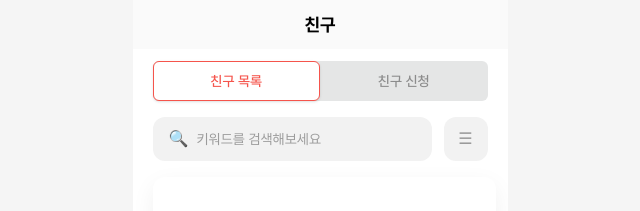
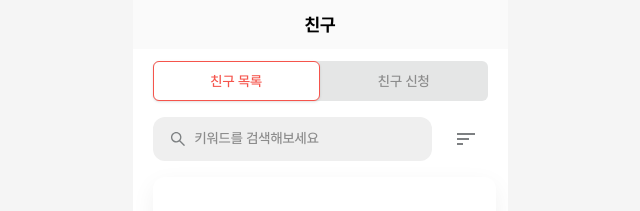
Before and after one commit to soksak-letter/soksak-Front, a React (Vite) app: page /friend/inbox in a window 1280 px wide. Shown: the top 211 px of the page, without its empty margins (320-960 px from the left). Built offline with nearby package versions, Linux system fonts and the light colour scheme.

Commit message:
[#62] feat: 편지 sort 기능 추가

```diff
--- a/src/pages/friend/FriendInboxPage.tsx
+++ b/src/pages/friend/FriendInboxPage.tsx
@@ -3,6 +3,8 @@ import { useNavigate } from 'react-router-dom';
 
 import TitleHeader from '@/components/common/headers/TitleHeader';
 import FriendTopTabs from '@/components/FriendTopTabs';
+import { AiOutlineSearch } from 'react-icons/ai';
+import SortIcon from '@/assets/icons/SortIcon.svg?react';
 
 type FriendInboxItem = {
   id: number;
@@ -12,6 +14,14 @@ type FriendInboxItem = {
 };
 
 type TabKey = 'list' | 'request';
+
+type SortOrder = 'latest' | 'oldest';
+
+const parseDotDate = (s: string) => {
+  // '2026.1.3' -> Date
+  const [y, m, d] = s.split('.').map((v) => Number(v));
+  return new Date(y, (m ?? 1) - 1, d ?? 1).getTime();
+};
 
 export default function FriendInboxPage() {
   const navigate = useNavigate();
@@ -26,11 +36,20 @@ export default function FriendInboxPage() {
     [],
   );
 
+  const [sortOrder, setSortOrder] = useState<SortOrder>('latest'); // 최신순 기본
+
   const filtered = useMemo(() => {
     const k = keyword.trim();
-    if (!k) return items;
-    return items.filter((x) => x.name.includes(k));
-  }, [items, keyword]);
+
+    const result = !k ? items : items.filter((x) => x.name.includes(k));
+
+    // 정렬 (최신순 기본 / 역순)
+    return [...result].sort((a, b) => {
+      const ta = parseDotDate(a.lastDate);
+      const tb = parseDotDate(b.lastDate);
+      return sortOrder === 'latest' ? tb - ta : ta - tb;
+    });
+  }, [items, keyword, sortOrder]);
 
   return (
     <div className='min-h-screen bg-white'>
@@ -47,23 +66,23 @@ export default function FriendInboxPage() {
         />
 
         {/* 검색 */}
-        <div className='mt-4 flex items-center gap-3'>
-          <div className='flex h-11 flex-1 items-center gap-2 rounded-xl bg-[#F2F2F2] px-4'>
-            <span className='text-[#9B9B9B]'>🔍</span>
+        <div className='mt-[16px] flex items-center gap-3'>
+          <div className='flex h-11 flex-1 w-[229px] items-center gap-2 rounded-xl bg-[var(--color-bg-secondary)] px-4'>
+            <AiOutlineSearch className='w-[20px] h-[20px] text-[var(--color-grey-500)]' />
             <input
               value={keyword}
               onChange={(e) => setKeyword(e.target.value)}
               placeholder='키워드를 검색해보세요'
-              className='w-full bg-transparent text-sm outline-none placeholder:text-[#9B9B9B]'
+              className='w-full bg-transparent ty-body5 outline-none placeholder:text-[var(--color-text-assistive)]'
             />
           </div>
 
           <button
             type='button'
-            className='h-11 w-11 rounded-xl bg-[#F2F2F2] text-[#9B9B9B]'
-            aria-label='filter'
+            onClick={() => setSortOrder((p) => (p === 'latest' ? 'oldest' : 'latest'))}
+            className='h-11 w-11 flex items-center justify-center'
           >
-            ☰
+            <SortIcon className='w-[24px] h-[24px] text-[var(--color-grey-500)]' />
           </button>
         </div>
 
@@ -73,7 +92,7 @@ export default function FriendInboxPage() {
             <button
               key={f.id}
               type='button'
-              onClick={() => navigate(`/friend/${f.id}/posts`)}
+              onClick={() => navigate(`/friend/${f.id}/posts`)} // TODO 여기 유저 id 생기면 수정
               className='w-[343px] h-[144px] rounded-xl bg-white p-4 text-left shadow-[0_8px_24px_rgba(0,0,0,0.06)]'
             >
               <div className='flex items-center justify-between gap-3'>
```
